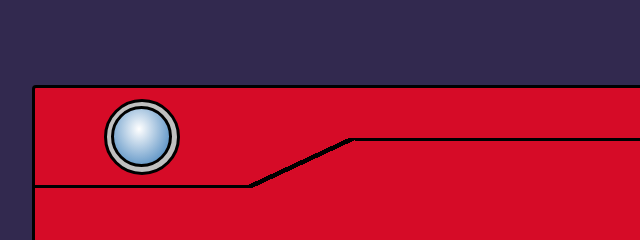
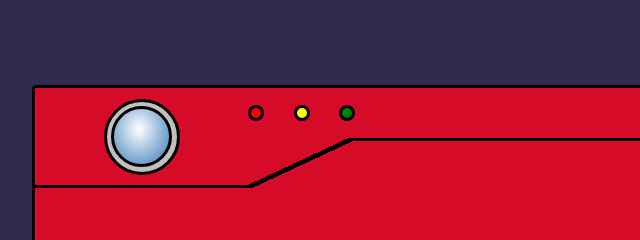
Before and after one commit to mikefieldmay/Pokedex-CSS, a plain HTML site: page index.html in a window 1280 px wide. Shown: the top 240 px of the page, 285-925 px from the left. Drawn offline with Linux system fonts and the light colour scheme.

Commit message:
Add colored buttons

```diff
--- a/index.html
+++ b/index.html
@@ -10,7 +10,11 @@
 <body>
   <div class="pokedex__container">
     <div class="pokedex__header">
-      <div class="pokedex__header-filler"></div>
+      <div class="pokedex__header-button-container">
+        <div class="pokedex__header_button pokedex__header-button-red"></div>
+        <div class="pokedex__header_button pokedex__header-button-yellow"></div>
+        <div class="pokedex__header_button pokedex__header-button-green"></div>
+      </div>
       <div class="pokedex__header-top"></div>
       <div class="pokedex__header_left">
         <div class="pokedex__header_main_circle">
--- a/main.css
+++ b/main.css
@@ -3,6 +3,7 @@
   --header-height: 100px;
   --header-main-circle-radius: 70px;
   --header-inner-circle-radius: 55px;
+  --header-mini-button-radius: 10px;
   --pokedex-main-colour: rgb(214, 11, 39);
   --border-outline: 3px;
 }
@@ -38,9 +39,32 @@ body {
   border-bottom: var(--border-outline) solid black;
   margin-bottom: calc(-1 * var(--border-outline));
 }
-.pokedex__header-filler {
+
+.pokedex__header-button-container {
   grid-column-start: span 1;
   grid-row-start: 1;
+  display: flex;
+  align-items: center;
+  justify-content: space-between;
+}
+
+.pokedex__header-button-red {
+  background: red;
+}
+
+.pokedex__header-button-yellow {
+  background: yellow;
+}
+
+.pokedex__header-button-green {
+  background: green;
+}
+
+.pokedex__header_button {
+  height: var(--header-mini-button-radius);
+  width: var(--header-mini-button-radius);
+  border-radius: 50%;
+  border: 3px solid black;
 }
 
 .pokedex__header_left {
```
